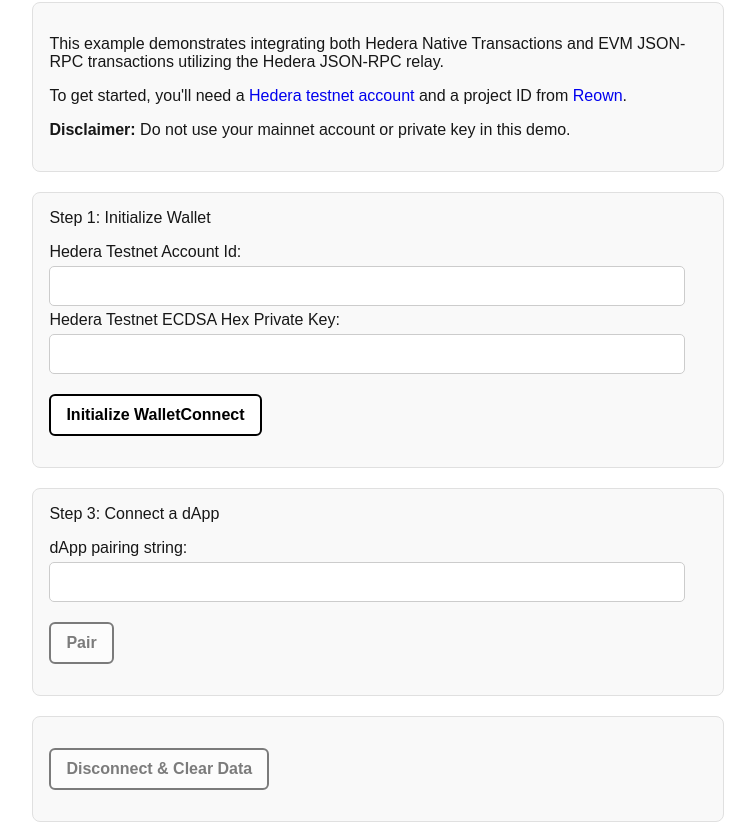
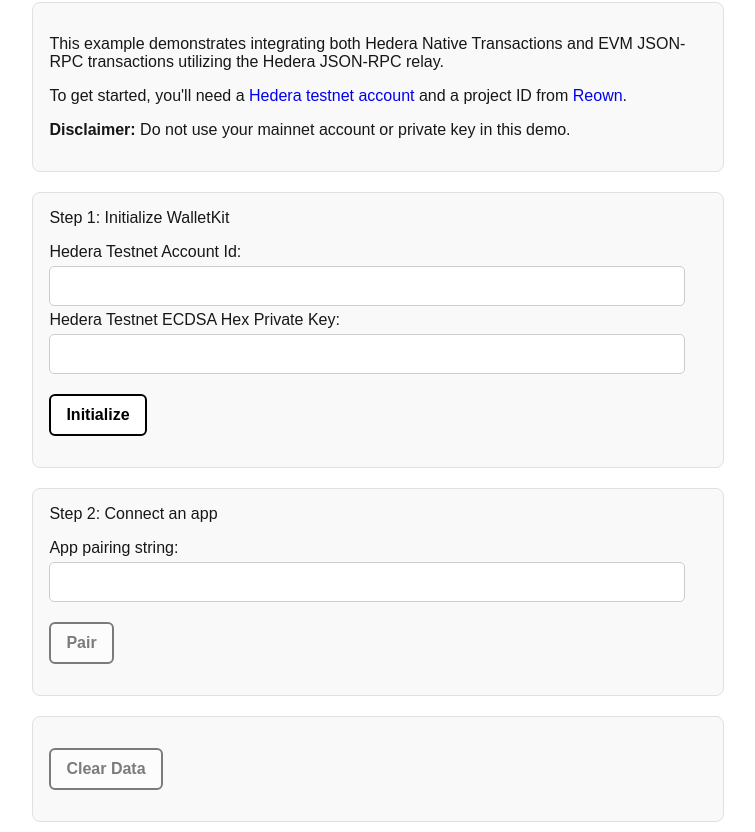
Before and after one commit to hgraph-io/hedera-wallet, a React (Vite) app: page / in a window 1280 px wide. Shown: the part 195-1027 px from the top of the page, without its empty margins (262-1017 px from the left). Built offline with nearby package versions, Linux system fonts and the light colour scheme.

Commit message:
add evm wallet back

```diff
--- a/src/App.tsx
+++ b/src/App.tsx
@@ -58,9 +58,9 @@
         </p>
       </section>
       <section>
-        <form onSubmit={initHandler}>
+        <form onSubmit={isInitialized ? disconnect : initHandler}>
           <fieldset>
-            <legend>Step 1: Initialize Wallet</legend>
+            <legend>Step 1: Initialize WalletKit</legend>
             <label>
               Hedera Testnet Account Id:
               <input
@@ -82,17 +82,15 @@
               />
             </label>
           </fieldset>
-          <button type="submit" disabled={isInitialized}>
-            {isInitialized ? 'Initialized' : 'Initialize WalletConnect'}
-          </button>
+          <button type="submit">{isInitialized ? 'Disconnect' : 'Initialize'}</button>
         </form>
       </section>
       <section>
         <form onSubmit={handlePairing}>
           <fieldset>
-            <legend>Step 3: Connect a dApp</legend>
+            <legend>Step 2: Connect an app</legend>
             <label>
-              dApp pairing string:
+              App pairing string:
               <input
                 type="text"
                 value={uri}
@@ -109,13 +107,12 @@
       <section>
         <button
           onClick={() => {
-            disconnect()
             localStorage.clear()
             sessionStorage.clear()
           }}
           disabled={!isInitialized}
         >
-          Disconnect & Clear Data
+          Clear Data
         </button>
       </section>
     </div>
--- a/src/store/hedera-wallet-provider.tsx
+++ b/src/store/hedera-wallet-provider.tsx
@@ -80,13 +80,13 @@
       console.trace('initialize wallets')
       try {
         setNetwork(network)
-        // const eip155Wallet = EIP155Wallet.init({ privateKey })
+        const eip155Wallet = EIP155Wallet.init({ privateKey })
         const hip820Wallet = HIP820Wallet.init({
           chainId: `hedera:${network}` as HederaChainId,
           accountId,
           privateKey,
         })
-        // setEip155Wallet(eip155Wallet)
+        setEip155Wallet(eip155Wallet)
         setHip820Wallet(hip820Wallet)
         walletkit.current = await createWalletKit()
 
```
